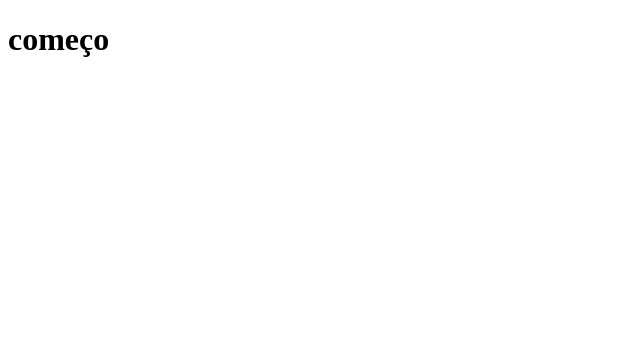
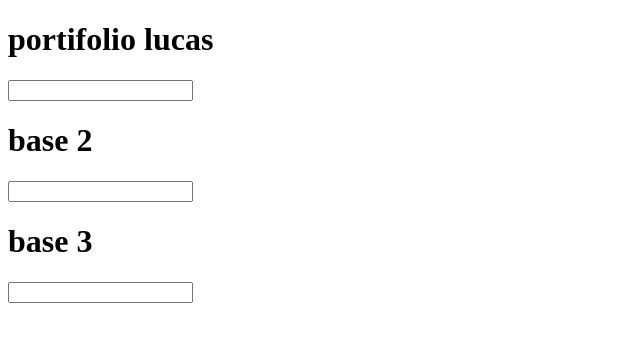
Before and after one commit to lucassant31/portifolio-lucas, a plain HTML site: page index.html in a window 1280 px wide. Shown: the whole page, without its empty margins (0-640 px from the left). Drawn offline with Linux system fonts and the light colour scheme.

Commit message:
Update index.html

```diff
--- a/index.html
+++ b/index.html
@@ -7,7 +7,12 @@
     <title>Document</title>
 </head>
 <body>
-    <H1>começo</H1>
+    <H1> portifolio lucas</H1>
+    <input type="text"name="nome"sise="40">
+    <h1>base 2</h1>
+    <input type="text"name="nome"sise="40">
+    <h1>base 3</h1>
+    <input type="text"name="nome"sise="40">
 
 </body>
 </html>
```
